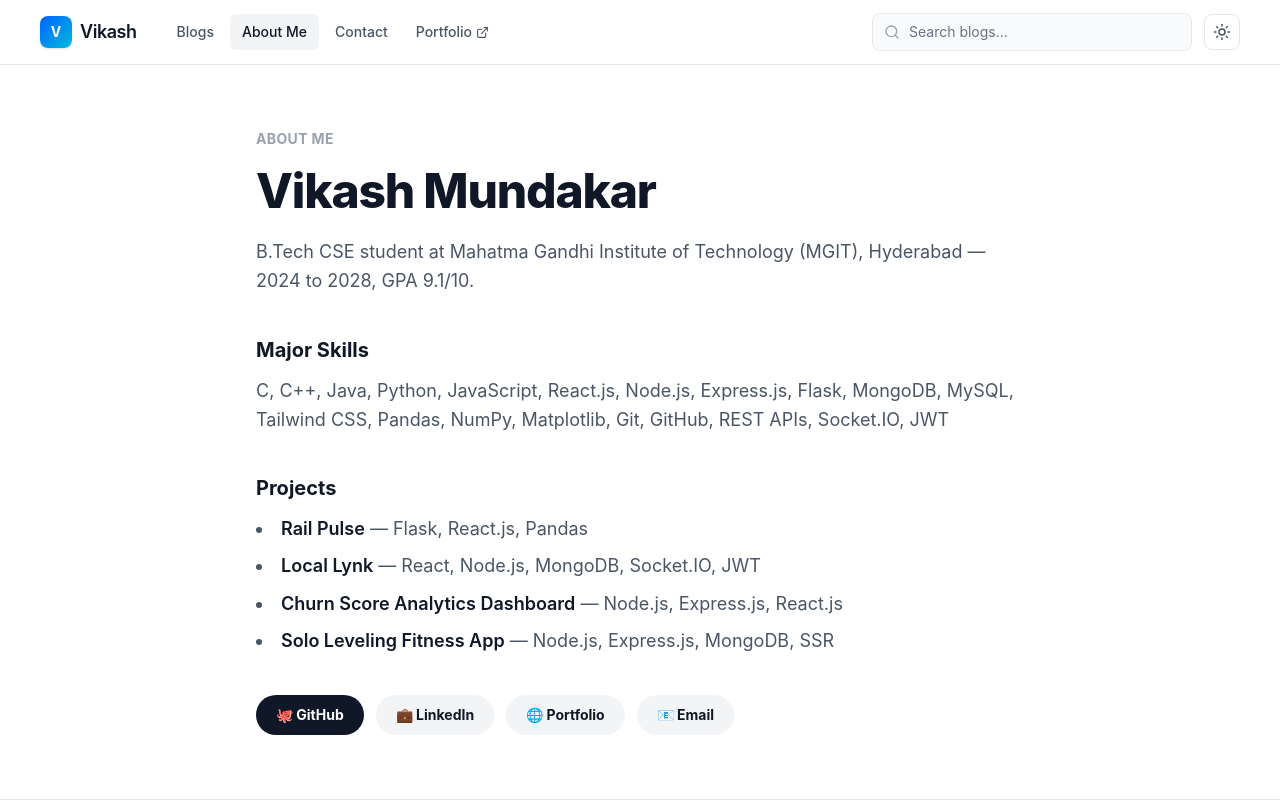
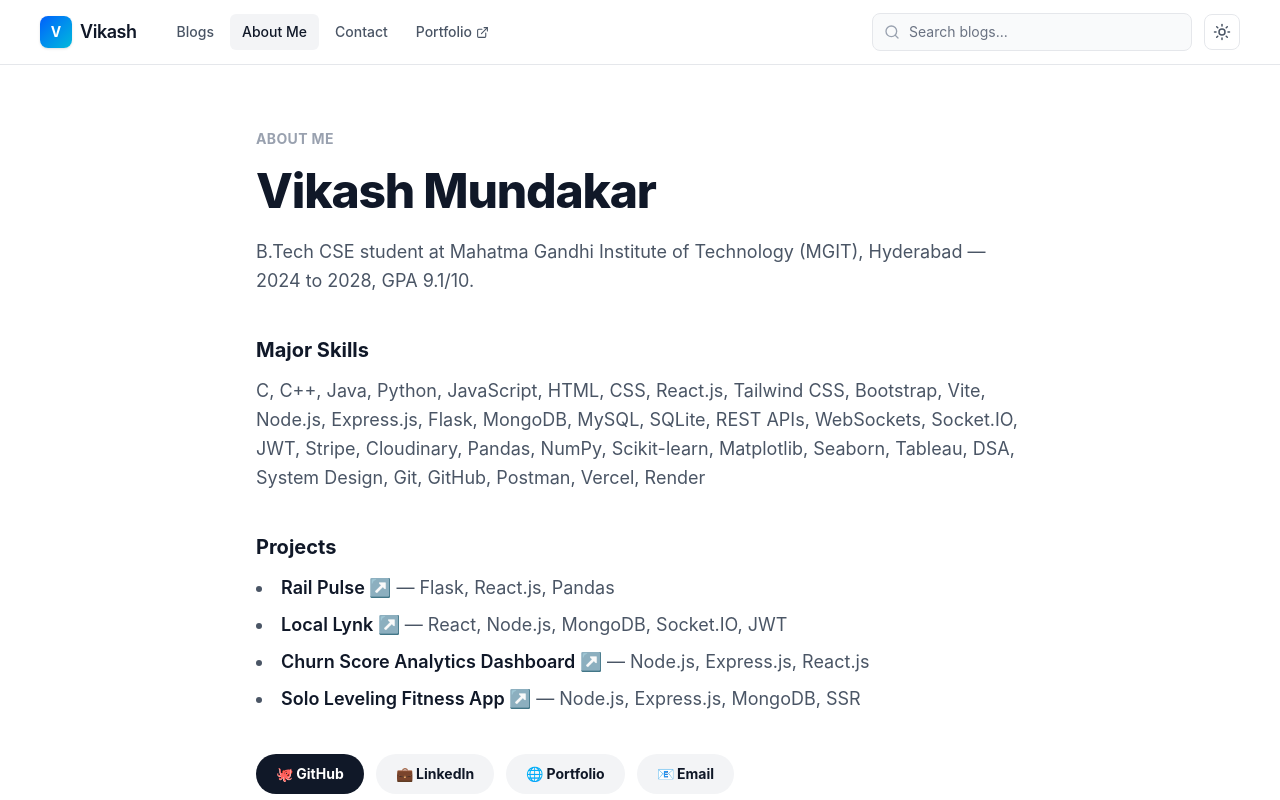
Before and after one commit to vikash1630/My-blogs, a React (Vite) app: page /about in a window 1280 px wide. Shown: the top 800 px of the page. Built offline with nearby package versions, Linux system fonts and the light colour scheme.

Commit message:
Bug fixes

```diff
--- a/src/components/UI/About.jsx
+++ b/src/components/UI/About.jsx
@@ -30,9 +30,11 @@ function About() {
             </h2>
 
             <p className="text-lg text-gray-600 dark:text-gray-300 leading-relaxed">
-              C, C++, Java, Python, JavaScript, React.js, Node.js, Express.js,
-              Flask, MongoDB, MySQL, Tailwind CSS, Pandas, NumPy, Matplotlib,
-              Git, GitHub, REST APIs, Socket.IO, JWT
+              C, C++, Java, Python, JavaScript, HTML, CSS, React.js, Tailwind CSS,
+              Bootstrap, Vite, Node.js, Express.js, Flask, MongoDB, MySQL, SQLite,
+              REST APIs, WebSockets, Socket.IO, JWT, Stripe, Cloudinary, Pandas, NumPy,
+              Scikit-learn, Matplotlib, Seaborn, Tableau, DSA, System Design, Git,
+              GitHub, Postman, Vercel, Render
             </p>
           </div>
 
@@ -47,7 +49,7 @@ function About() {
                   href="https://rail-pulse-5t74.vercel.app/"
                   className="font-semibold hover:underline text-gray-900 dark:text-white"
                 >
-                  Rail Pulse
+                  Rail Pulse ↗️
                 </a>{" "}
                 — Flask, React.js, Pandas
               </li>
@@ -58,7 +60,7 @@ function About() {
                   rel="noopener noreferrer"
                   className="font-semibold hover:underline text-gray-900 dark:text-white"
                 >
-                  Local Lynk
+                  Local Lynk ↗️
                 </a>{" "}
                 — React, Node.js, MongoDB, Socket.IO, JWT
               </li>
@@ -68,7 +70,7 @@ function About() {
                   href="https://frontendhackathon-olive.vercel.app/"
                   className="font-semibold hover:underline text-gray-900 dark:text-white"
                 >
-                  Churn Score Analytics Dashboard
+                  Churn Score Analytics Dashboard ↗️
                 </a>{" "}
                 —  Node.js, Express.js,  React.js
               </li>
@@ -78,7 +80,7 @@ function About() {
                   href="https://solo-levelling-fitness-model-app.onrender.com/"
                   className="font-semibold hover:underline text-gray-900 dark:text-white"
                 >
-                  Solo Leveling Fitness App
+                  Solo Leveling Fitness App ↗️
                 </a>{" "}
                 — Node.js, Express.js, MongoDB, SSR
               </li>
--- a/src/components/UI/SearchBar.jsx
+++ b/src/components/UI/SearchBar.jsx
@@ -82,7 +82,7 @@ const SearchBar = ({ onSelect }) => {
               setOpen(false);
             }}
             aria-label="Clear search"
-            className="absolute right-2 top-1/2 -translate-y-1/2 text-gray-400 hover:text-gray-700 dark:hover:text-white"
+            className="absolute right-2 top-1/2 -translate-y-1/2 text-gray-400 hover:text-gray-700 dark:hover:text-white cursor-pointer"
           >
             <X size={16} />
           </button>
```
